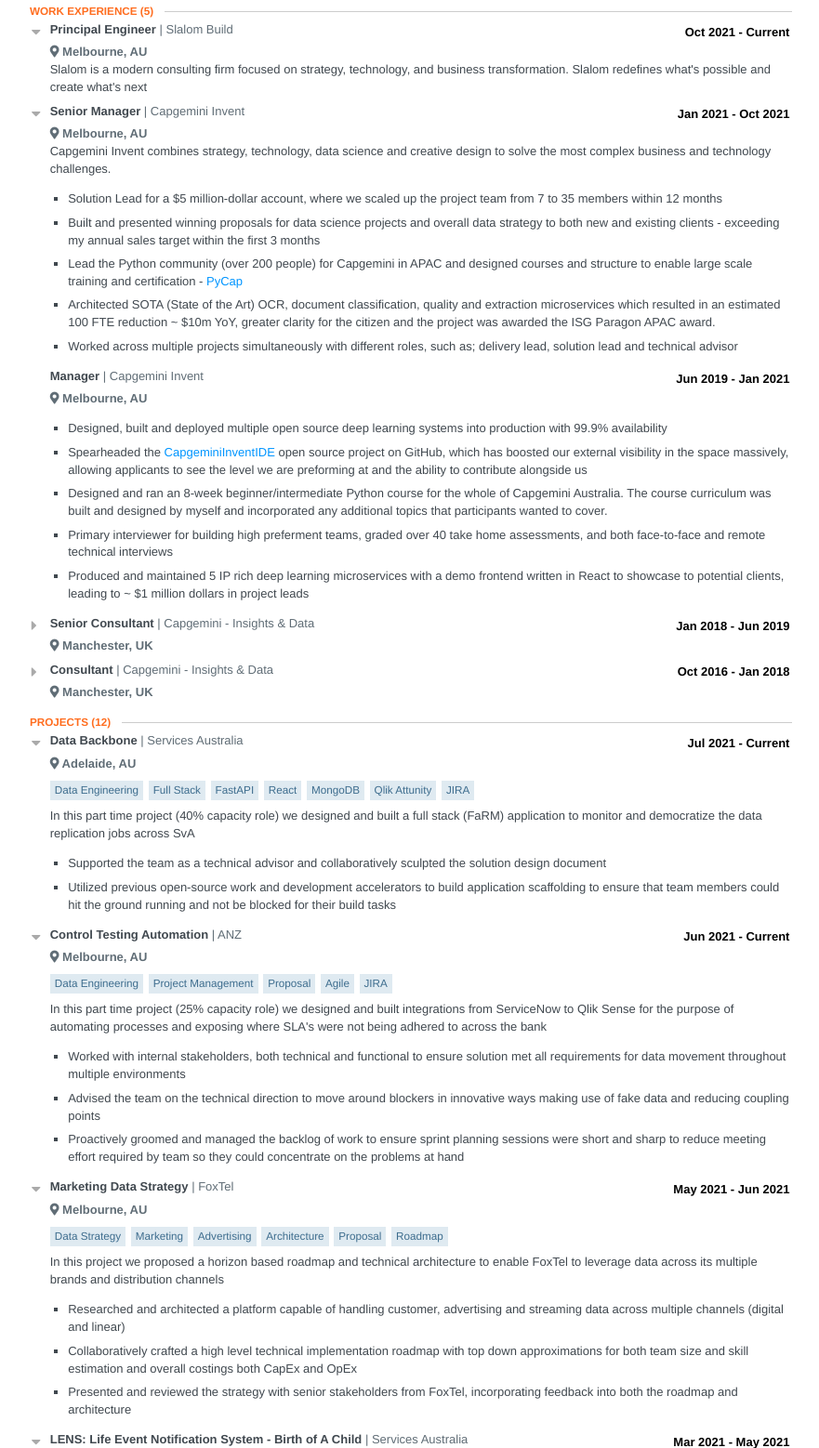
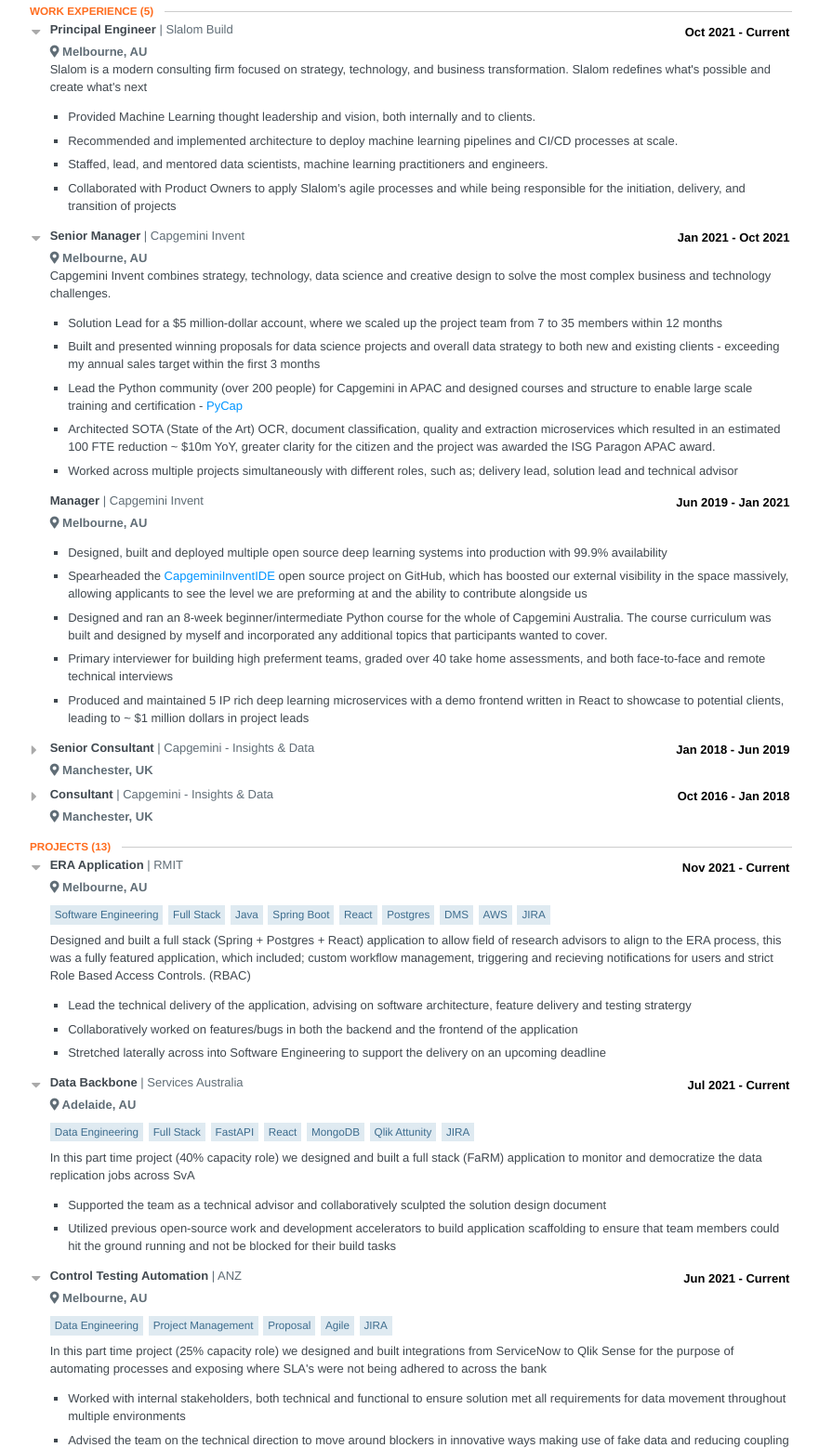
Before and after one commit to ghandic/resume, a plain HTML site: page index.html in a window 1280 px wide. Shown: the part 482-2040 px from the top of the page at 93% size, without its empty margins (198-1079 px from the left). Drawn offline with Linux system fonts and the light colour scheme.

Commit message:
deploy: 170101e637b1ad396fe3c0bab6a18a8e36c50872

```diff
--- a/index.html
+++ b/index.html
@@ -839,6 +839,12 @@
     			</span>
      			<div class="item" id="work-item">
     				<div class="summary"><p>Slalom is a modern consulting firm focused on strategy, technology, and business transformation. Slalom redefines what's possible and create what's next</p></div>
+    				<ul class="highlights">
+    					<li><p>Provided Machine Learning thought leadership and vision, both internally and to clients.</p></li>
+    					<li><p>Recommended and implemented architecture to deploy machine learning pipelines and CI/CD processes at scale.</p></li>
+    					<li><p>Staffed, lead, and mentored data scientists, machine learning practitioners and engineers.</p></li>
+    					<li><p>Collaborated with Product Owners to apply Slalom’s agile processes and while being responsible for the initiation, delivery, and transition of projects</p></li>
+    				</ul>
     			</div>
     		</section>
     		<section class="work-item">
@@ -958,12 +964,50 @@
     </section>
     <section class="section">
       <header>
-        <h2 class='section-title'>Projects <span class="item-count">(12)</span></h2>
+        <h2 class='section-title'>Projects <span class="item-count">(13)</span></h2>
       </header>
       <section id="projects">
         <section class="project-item">
           <input id="project-item-0" type="checkbox" class="toggle-item" checked="checked" />
           <label for="project-item-0"></label>
+
+          <header class="clear">
+            <div class="position">ERA Application</div>
+            <div class="company">RMIT</div>
+            <div class="date">
+              <span class="startDate">Nov 2021</span>
+              <span class="endDate">- Current</span>
+            </div>
+          </header>
+
+          <span class="location">
+    				<span class="fas fa-map-marker-alt"></span>
+    				<span class="city">Melbourne, AU</span>
+    			</span>
+
+          <ul class="keywords">
+            <li>Software Engineering</li>
+            <li>Full Stack</li>
+            <li>Java</li>
+            <li>Spring Boot</li>
+            <li>React</li>
+            <li>Postgres</li>
+            <li>DMS</li>
+            <li>AWS</li>
+            <li>JIRA</li>
+          </ul>
+          <div class="item">
+            <div class="summary"><p>Designed and built a full stack (Spring + Postgres + React) application to allow field of research advisors to align to the ERA process, this was a fully featured application, which included; custom workflow management, triggering and recieving notifications for users and strict Role Based Access Controls. (RBAC)</p></div>
+            <ul class="highlights">
+              <li><p>Lead the technical delivery of the application, advising on software architecture, feature delivery and testing stratergy</p></li>
+              <li><p>Collaboratively worked on features/bugs in both the backend and the frontend of the application</p></li>
+              <li><p>Stretched laterally across into Software Engineering to support the delivery on an upcoming deadline</p></li>
+            </ul>
+          </div>
+        </section>
+        <section class="project-item">
+          <input id="project-item-1" type="checkbox" class="toggle-item" checked="checked" />
+          <label for="project-item-1"></label>
 
           <header class="clear">
             <div class="position">Data Backbone</div>
@@ -997,8 +1041,8 @@
           </div>
         </section>
         <section class="project-item">
-          <input id="project-item-1" type="checkbox" class="toggle-item" checked="checked" />
-          <label for="project-item-1"></label>
+          <input id="project-item-2" type="checkbox" class="toggle-item" checked="checked" />
+          <label for="project-item-2"></label>
 
           <header class="clear">
             <div class="position">Control Testing Automation</div>
@@ -1031,8 +1075,8 @@
           </div>
         </section>
         <section class="project-item">
-          <input id="project-item-2" type="checkbox" class="toggle-item" checked="checked" />
-          <label for="project-item-2"></label>
+          <input id="project-item-3" type="checkbox" class="toggle-item" checked="checked" />
+          <label for="project-item-3"></label>
 
           <header class="clear">
             <div class="position">Marketing Data Strategy</div>
@@ -1066,8 +1110,8 @@
           </div>
         </section>
         <section class="project-item">
-          <input id="project-item-3" type="checkbox" class="toggle-item" checked="checked" />
-          <label for="project-item-3"></label>
+          <input id="project-item-4" type="checkbox" class="toggle-item" checked="checked" />
+          <label for="project-item-4"></label>
 
           <header class="clear">
             <div class="position">LENS: Life Event Notification System - Birth of A Child</div>
@@ -1103,8 +1147,8 @@
           </div>
         </section>
         <section class="project-item">
-          <input id="project-item-4" type="checkbox" class="toggle-item" checked="checked" />
-          <label for="project-item-4"></label>
+          <input id="project-item-5" type="checkbox" class="toggle-item" checked="checked" />
+          <label for="project-item-5"></label>
 
           <header class="clear">
             <div class="position">Cognitive Document Handling</div>
@@ -1149,8 +1193,8 @@
           </div>
         </section>
         <section class="project-item">
-          <input id="project-item-5" type="checkbox" class="toggle-item" checked="checked" />
-          <label for="project-item-5"></label>
+          <input id="project-item-6" type="checkbox" class="toggle-item" checked="checked" />
+          <label for="project-item-6"></label>
 
           <header class="clear">
             <div class="position">Data Hub</div>
@@ -1193,8 +1237,8 @@
           </div>
         </section>
         <section class="project-item">
-          <input id="project-item-6" type="checkbox" class="toggle-item" checked="checked" />
-          <label for="project-item-6"></label>
+          <input id="project-item-7" type="checkbox" class="toggle-item" checked="checked" />
+          <label for="project-item-7"></label>
 
           <header class="clear">
             <div class="position">Automated Form Processing</div>
@@ -1231,8 +1275,8 @@
           </div>
         </section>
         <section class="project-item">
-          <input id="project-item-7" type="checkbox" class="toggle-item" checked="checked" />
-          <label for="project-item-7"></label>
+          <input id="project-item-8" type="checkbox" class="toggle-item" checked="checked" />
+          <label for="project-item-8"></label>
 
           <header class="clear">
             <div class="position">Facial Recognition &amp; Analysis API</div>
@@ -1273,8 +1317,8 @@
           </div>
         </section>
         <section class="project-item">
-          <input id="project-item-8" type="checkbox" class="toggle-item" />
-          <label for="project-item-8"></label>
+          <input id="project-item-9" type="checkbox" class="toggle-item" />
+          <label for="project-item-9"></label>
 
           <header class="clear">
             <div class="position">Automated Leakage Detection</div>
@@ -1310,8 +1354,8 @@
           </div>
         </section>
         <section class="project-item">
-          <input id="project-item-9" type="checkbox" class="toggle-item" />
-          <label for="project-item-9"></label>
+          <input id="project-item-10" type="checkbox" class="toggle-item" />
+          <label for="project-item-10"></label>
 
           <header class="clear">
             <div class="position">Design of Data Science Competition</div>
@@ -1344,8 +1388,8 @@
           </div>
         </section>
         <section class="project-item">
-          <input id="project-item-10" type="checkbox" class="toggle-item" />
-          <label for="project-item-10"></label>
+          <input id="project-item-11" type="checkbox" class="toggle-item" />
+          <label for="project-item-11"></label>
 
           <header class="clear">
             <div class="position">Predicting Reservoir Demand</div>
@@ -1371,8 +1415,8 @@
           </div>
         </section>
         <section class="project-item">
-          <input id="project-item-11" type="checkbox" class="toggle-item" />
-          <label for="project-item-11"></label>
+          <input id="project-item-12" type="checkbox" class="toggle-item" />
+          <label for="project-item-12"></label>
 
           <header class="clear">
             <div class="position">Data Science Platform</div>
```
